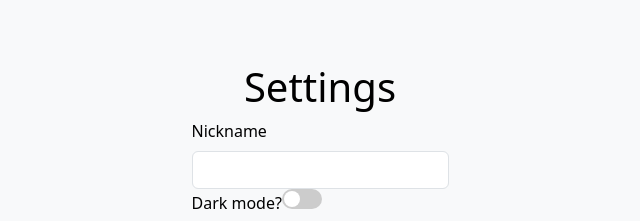
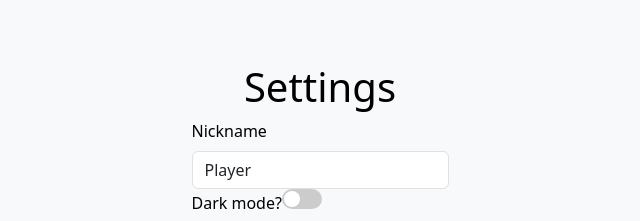
Before and after one commit to vguo2037/sample, a React (Create React App) app: page /settings in a window 1280 px wide. Shown: the part 238-459 px from the top of the page, without its empty margins (320-960 px from the left). Built offline with nearby package versions, Linux system fonts and the light colour scheme.

Commit message:
amend setting page logic

```diff
--- a/src/components/StyleWrapper.tsx
+++ b/src/components/StyleWrapper.tsx
@@ -2,12 +2,14 @@ import React, { useContext } from 'react';
 import { SettingsContext } from '../utils';
 
 interface StyleWrapperProps {
-  children: React.ReactNode
+  children: React.ReactNode,
+  override?: { [key:string]: any }
 };
 
-const StyleWrapper: React.FC<StyleWrapperProps> = ({ children }) => {
+const StyleWrapper: React.FC<StyleWrapperProps> = ({ children, override }) => {
   const settingsContext = useContext(SettingsContext);
-  const bgColor = settingsContext?.darkMode ? "bg-dark" : "bg-light";
+  const darkModeUsed = override?.darkMode ?? settingsContext?.darkMode;
+  const bgColor = darkModeUsed ? "bg-dark" : "bg-light";
 
   return <div className={`app ${bgColor}`}>{children}</div>;
 };
--- a/src/pages/GamePage.tsx
+++ b/src/pages/GamePage.tsx
@@ -3,7 +3,6 @@ import { useNavigate } from "react-router-dom";
 import { GameContext } from "../utils";
 import { Button, ButtonGroup } from "react-bootstrap";
 
-// page to display account information and initiate payment
 const GamePage = () => {
   const navigate = useNavigate();
   const gameContext = useContext(GameContext);
--- a/src/pages/LandingPage.tsx
+++ b/src/pages/LandingPage.tsx
@@ -1,15 +1,14 @@
-import React, { useState, useContext } from "react";
+import React, { useContext } from "react";
 import { useNavigate } from "react-router-dom";
 import { SettingsContext } from "../utils";
 import { Button, ButtonGroup } from "react-bootstrap";
 
-// page to display account information and initiate payment
 const LandingPage = () => {
   const navigate = useNavigate();
   const settingsContext = useContext(SettingsContext);
 
   return (<>
-    <p className="title">Welcome!</p>
+    <p className="title">Welcome {settingsContext?.nickname}!</p>
     <ButtonGroup>
       <Button variant="secondary" onClick={() => navigate("/settings")}>Settings</Button>
       <Button variant="secondary" onClick={() => navigate("/game")}>Play</Button>
--- a/src/pages/SettingsPage.tsx
+++ b/src/pages/SettingsPage.tsx
@@ -1,50 +1,49 @@
-import React, { useContext, ChangeEventHandler, useEffect, useRef } from "react";
+import React, { useContext, ChangeEventHandler, useState } from "react";
 import { useNavigate } from "react-router-dom";
 import { SettingsContext } from "../utils";
 import { Button, ButtonGroup, Form } from "react-bootstrap";
-import { Toggle } from "../components";
-import { Settings } from "../utils/contexts/settings";
+import { StyleWrapper, Toggle } from "../components";
 
 const SettingsPage = () => {
   const navigate = useNavigate();
   const settingsContext = useContext(SettingsContext);
 
-  const origSettings = useRef<Settings>();
-  useEffect(() => { origSettings.current = settingsContext; }, []); // eslint-disable-line react-hooks/exhaustive-deps
+  const [newNickname, setNewNickname] = useState(settingsContext?.nickname);
+  const [newDarkMode, setNewDarkMode] = useState(settingsContext?.darkMode);
 
   const handleSave = () => {
+    settingsContext?.setNickname(newNickname);
+    settingsContext?.setDarkMode(newDarkMode);
     navigate(-1);
   };
-  const handleCancel = () => {
-    settingsContext?.setNickname(origSettings.current?.nickname);
-    settingsContext?.setDarkMode(origSettings.current?.darkMode);
-    navigate(-1);
-  };
+  const handleCancel = () => navigate(-1);
 
   const changeNickname: ChangeEventHandler<HTMLInputElement> = (e) => {
     e.preventDefault();
-    if (settingsContext) settingsContext.setNickname(e.target.value);
+    setNewNickname(e.target.value);
   };
   const changeDarkMode: ChangeEventHandler<HTMLInputElement> = (e) => {
-    if (settingsContext) settingsContext.setDarkMode(e.target.checked);
+    setNewDarkMode(e.target.checked);
   };
 
   return (<>
+    <StyleWrapper override={{darkMode: newDarkMode}}>
       <h1>Settings</h1>
       <Form onSubmit={handleSave}>
         <Form.Group controlId="nickname">
           <Form.Label>Nickname</Form.Label>
-        <Form.Control type="text" value={settingsContext?.nickname} onChange={changeNickname} />
+          <Form.Control type="text" value={newNickname} onChange={changeNickname} />
         </Form.Group>
         <Form.Group controlId="darkMode">
           <Form.Label>Dark mode?</Form.Label>
-        <Toggle value={settingsContext?.darkMode} onChange={changeDarkMode} />
+          <Toggle value={newDarkMode} onChange={changeDarkMode} />
         </Form.Group>
       </Form>
       <ButtonGroup>
         <Button variant="secondary" onClick={handleCancel}>Back</Button>
         <Button variant="secondary" onClick={handleSave}>Save</Button>
       </ButtonGroup>
+    </StyleWrapper>
   </>);
 };
 
--- a/src/utils/contexts/settings.ts
+++ b/src/utils/contexts/settings.ts
@@ -10,7 +10,7 @@ export type Settings = {
 export const SettingsContext = createContext<Settings | undefined>(undefined);
 export const useSettingsValues = () => {
   const [darkMode, setDarkMode] = useState<boolean>(false);
-  const [nickname, setNickname] = useState<string>("");
+  const [nickname, setNickname] = useState<string>("Player");
 
   return { darkMode, setDarkMode, nickname, setNickname };
 };
```
Lines whose indentation alone changed are shown as unchanged.
